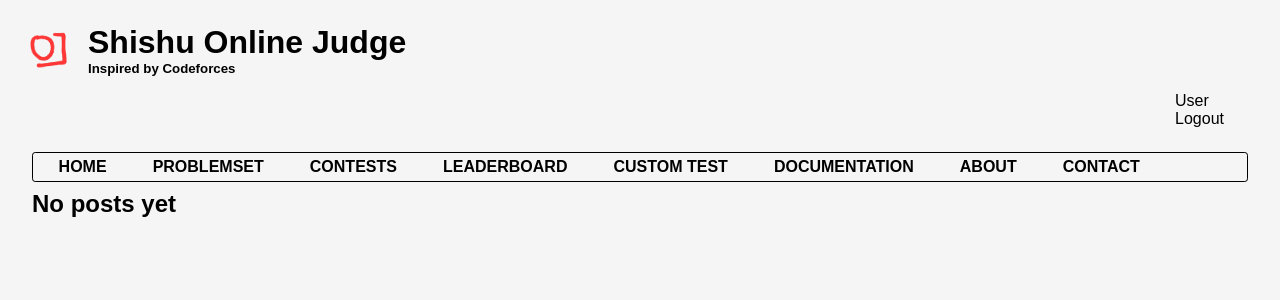
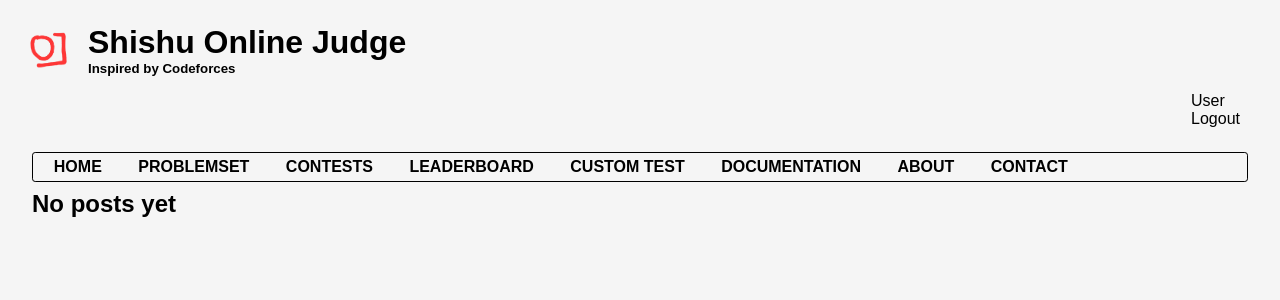
Before and after one commit to SakibSibly/shishu-online-judge, a Django app: page / in a window 1280 px wide. Shown: the top 300 px of the page. Run offline with Django 4.2, Linux system fonts and the light colour scheme; data that the repository does not hold is empty.

Commit message:
CSS padding for links fixed

```diff
--- a/globals/static/globals/css/style.css
+++ b/globals/static/globals/css/style.css
@@ -44,14 +44,13 @@ nav ul li {
 #info li a {
     text-decoration: none;
     color: black;
-    padding-left: 1rem;
-    padding-right: 1rem;
 }
 
 nav li a {
     text-decoration: none;
     color: black;
-    padding: 1.3rem;
+    padding-left: 1rem;
+    padding-right: 1rem;
     text-transform: uppercase;
     font-weight: bold;
 }
```
